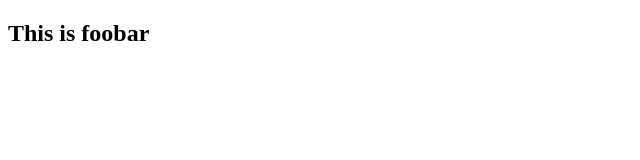
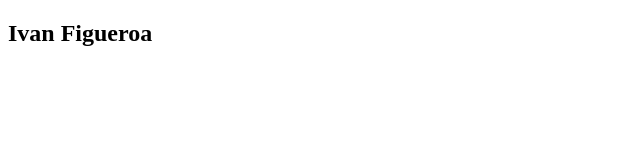
Before and after one commit to FigIvan/foobar, a plain HTML site: page index.html in a window 1280 px wide. Shown: the full height of the page, 0-640 px from the left. Drawn offline with Linux system fonts and the light colour scheme.

Commit message:
update h2 with my name

```diff
--- a/index.html
+++ b/index.html
@@ -7,6 +7,6 @@
     <title>I'm committed</title>
 </head>
 <body>
-    <h2>This is foobar</h2>
+    <h2>Ivan Figueroa</h2>
 </body>
 </html>
```
